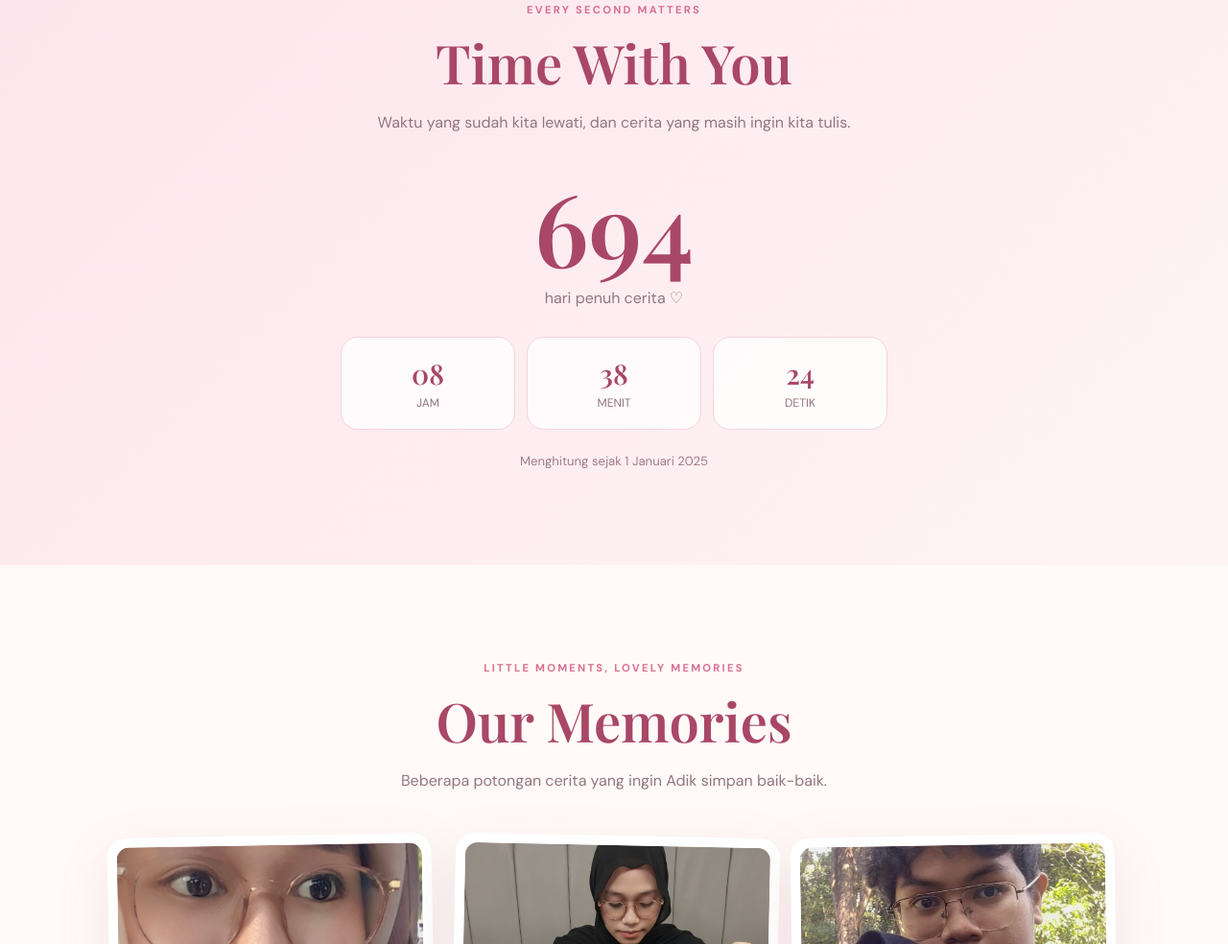
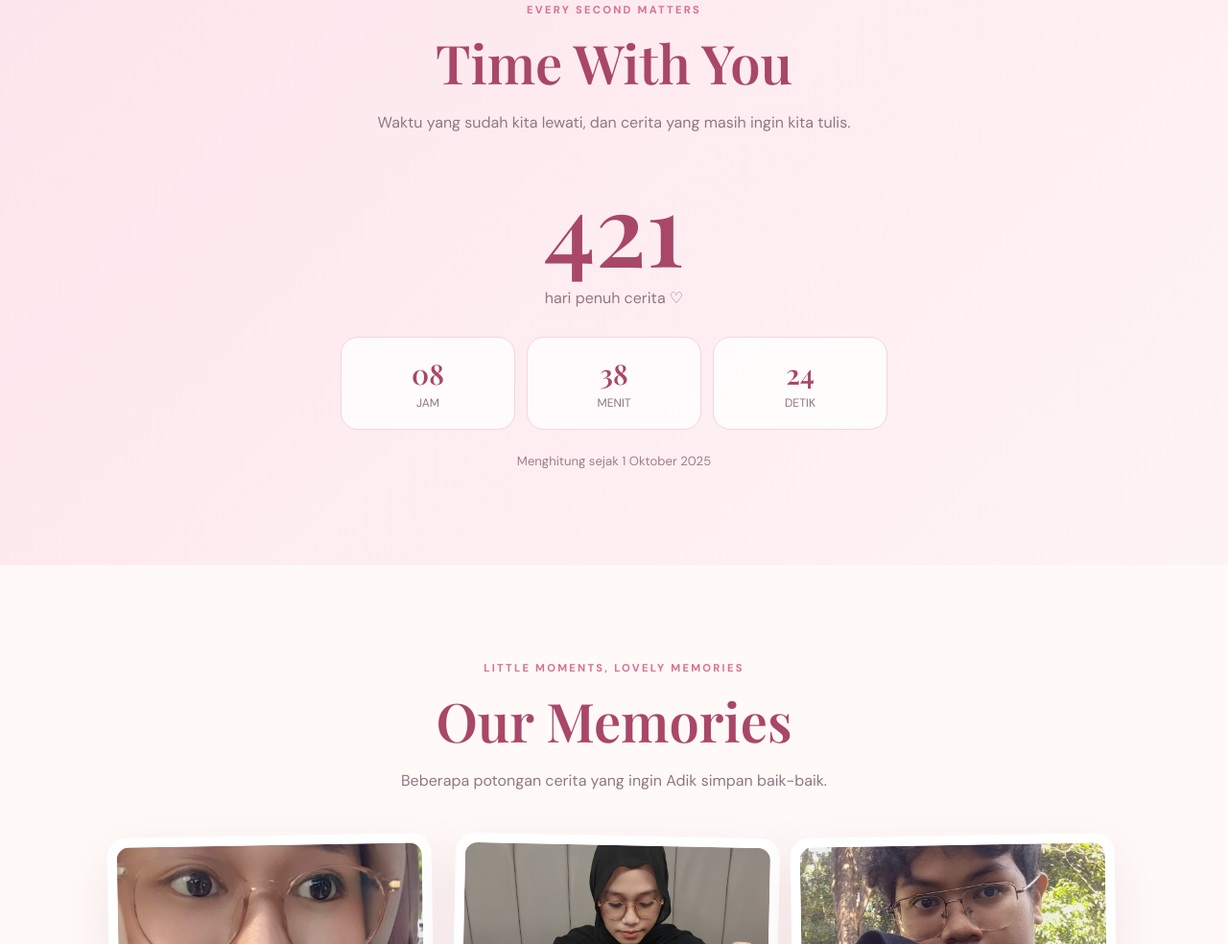
Before and after one commit to naufalat/UcapanDariAdikUntukMbak, a plain HTML site: page index.html in a window 1280 px wide. Shown: the part 1723-2707 px from the top of the page at 96% size. Drawn offline with nearby package versions, Linux system fonts and the light colour scheme; a web font is replaced by a local one.

```diff
--- a/index.html
+++ b/index.html
@@ -342,7 +342,7 @@
       coupleNames: "Mbak & Adik",
       // Format: TAHUN-BULAN-TANGGAL. Contoh: "2025-01-01"
       // Ganti dengan tanggal jadian / tanggal spesial kalian.
-      startDate: "2025-01-01",
+      startDate: "2025-10-01",
       // Ubah teks kejutan sesuai keinginan.
       surpriseText: "Mbak, you are loved!"
     };
```
